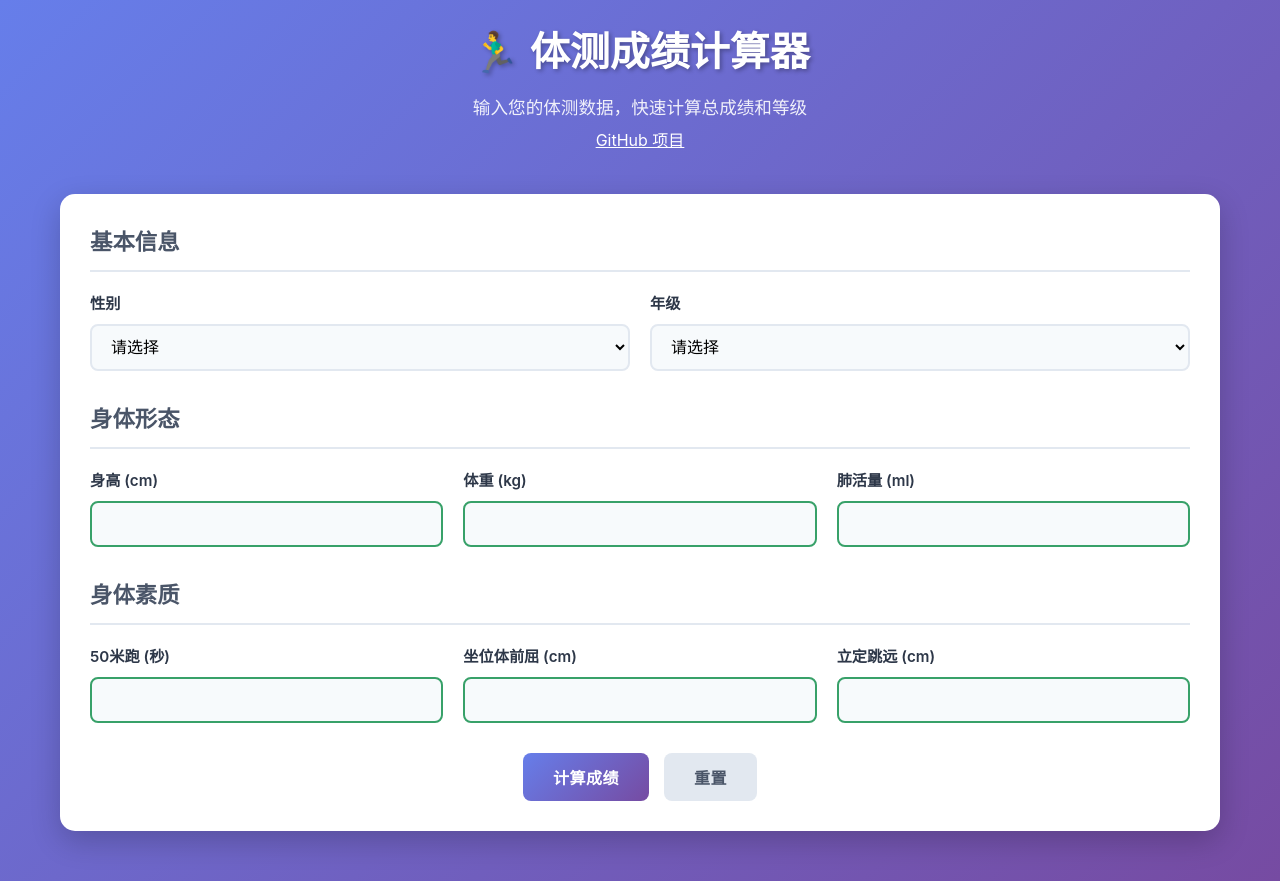
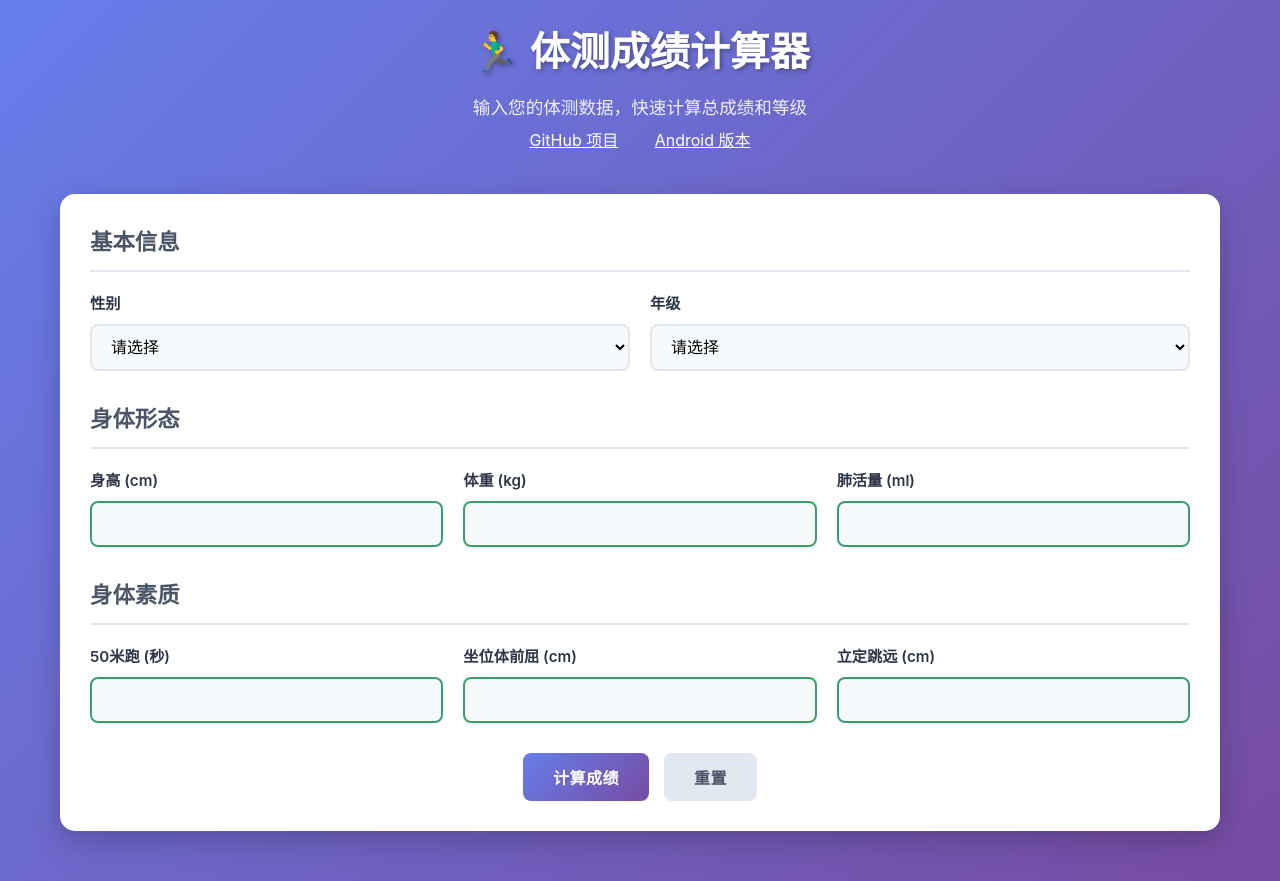
Before and after one commit to lc6464/Physical-Test-Calculator, a plain HTML site: page index.html in a window 1280 px wide. Drawn offline with Linux system fonts and the light colour scheme.

Commit message:
添加 Android 版本相关引用信息

```diff
--- a/index.html
+++ b/index.html
@@ -15,6 +15,7 @@
 			<h1>🏃‍♂️ 体测成绩计算器</h1>
 			<p>输入您的体测数据，快速计算总成绩和等级</p>
 			<a href="https://github.com/lc6464/Physical-Test-Calculator">GitHub 项目</a>
+			<a href="https://github.com/lc6464/Physical-Test-Calculator-Android">Android 版本</a>
 		</header>
 
 		<main>
--- a/style.css
+++ b/style.css
@@ -50,6 +50,10 @@ header a:hover {
 
 header a:active {
 	color: #000;
+}
+
+header a:first-of-type {
+	margin-right: 2em;
 }
 
 .form-container {
```
Also changed, not shown: 1 other file.
